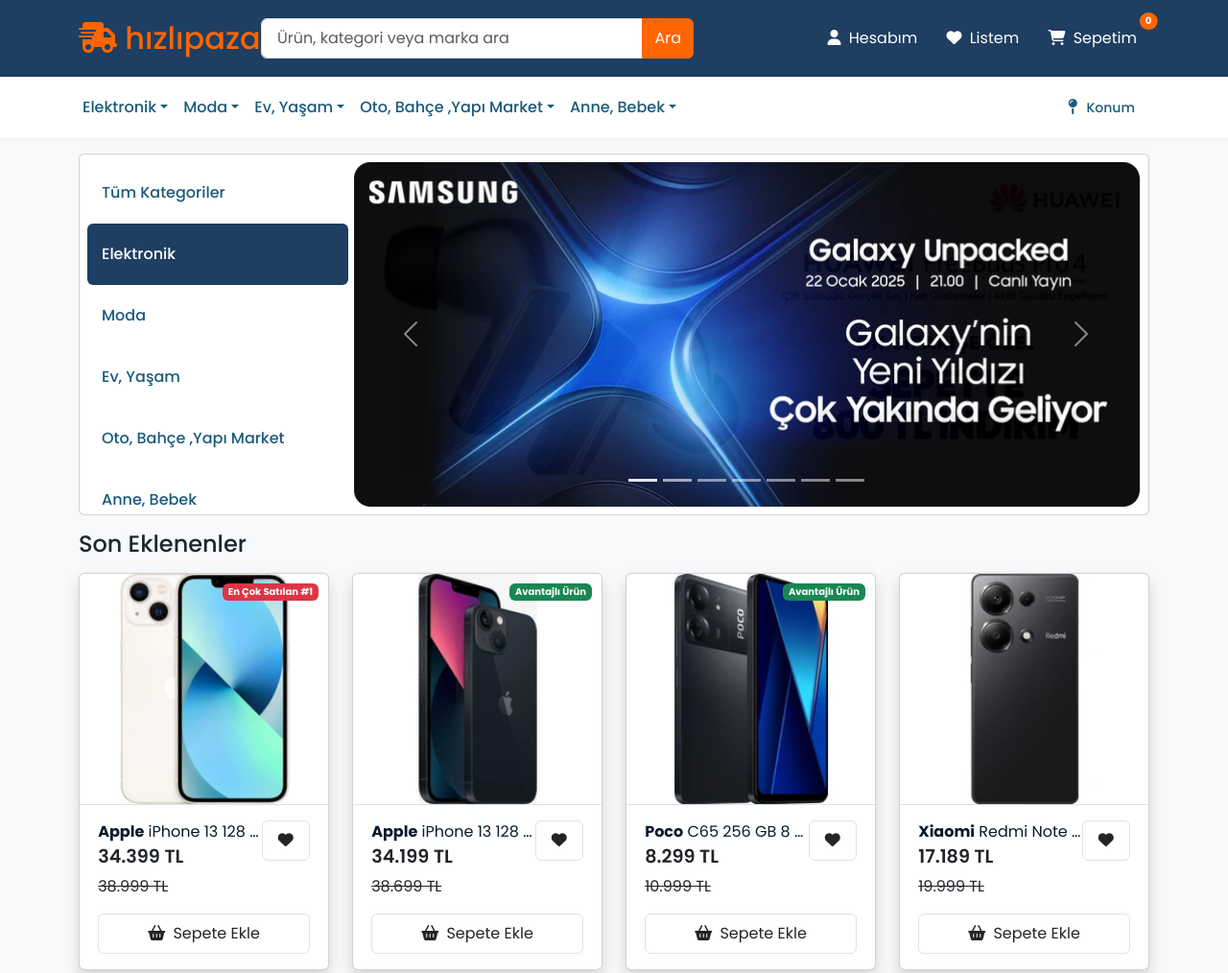
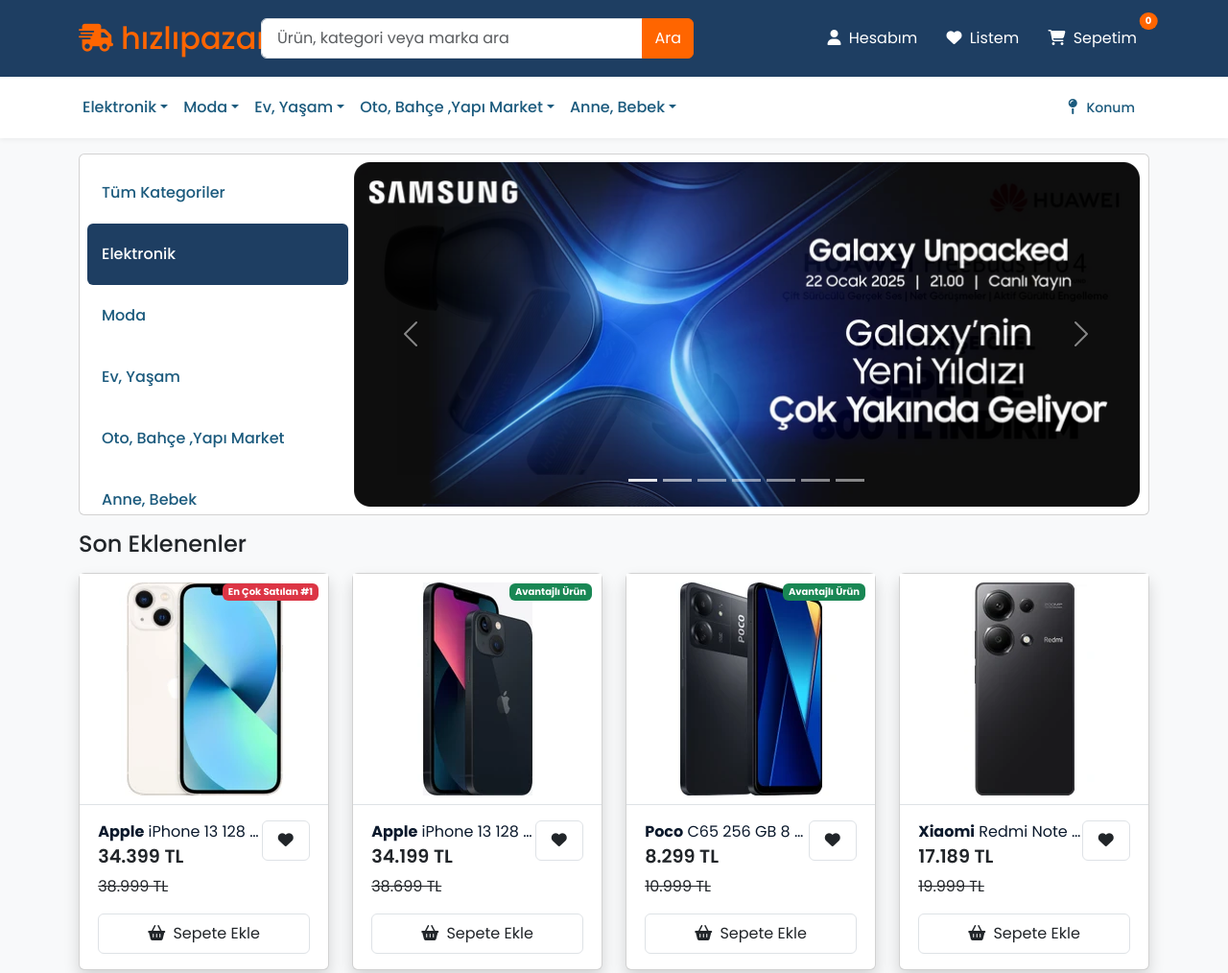
Before and after one commit to engincanaraz/e-commerce-website, a plain HTML site: page index.html in a window 1280 px wide. Shown: the top 1014 px of the page at 96% size. Drawn offline with nearby package versions, Linux system fonts and the light colour scheme.

Commit message:
Son değişiklikler

```diff
--- a/css/style.css
+++ b/css/style.css
@@ -19,8 +19,15 @@
 .navbar-brand {
   color: var(--warning-color);
   font-size: 2rem;
+  font-weight: 500;
+  display: flex;
+  align-items: center;
+  gap: 0.5rem;
+  white-space: nowrap;
+}
 
-  font-weight: 500;
+.navbar-brand i {
+  font-size: 1.8rem;
 }
 
 .btn-light {
@@ -182,12 +189,21 @@
 .img-wrap {
   text-align: center;
   height: 240px;
+  position: relative;
+  overflow: hidden;
+  display: flex;
+  align-items: center;
+  justify-content: center;
+  background-color: #fff;
 }
+
 .img-wrap img {
-  height: 100%;
+  max-height: 100%;
+  max-width: 100%;
   width: auto;
-  max-width: 100%;
-  object-fit: cover;
+  height: auto;
+  object-fit: contain;
+  transition: transform 0.3s ease;
 }
 
 .img-wrap .badge {
```
Also changed, not shown: 1 other file.
